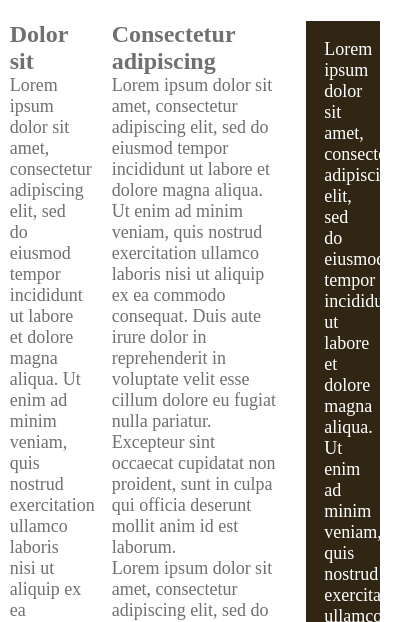
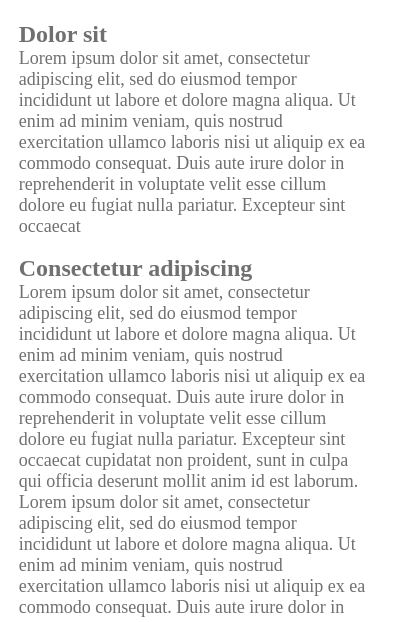
Before and after one commit to ChanakK/flex-box-responsive-site, a plain HTML site: page index.html in a window 390 px wide. Shown: the part 334-956 px from the top of the page, 420 px wide, since content can reach past the window. Drawn offline with Linux system fonts and the light colour scheme.

Commit message:
Define media query for tablet and desktops
Use mobile first approach

```diff
--- a/styles.css
+++ b/styles.css
@@ -1,10 +1,9 @@
 /* CSS variables */
 :root {
-  --color--primary:#707070;
-  --color--dark:#312614;
-  --color--accent:#b7832f;
-  --color--accent-complimentary:#ffffff;
-
+  --color--primary: #707070;
+  --color--dark: #312614;
+  --color--accent: #b7832f;
+  --color--accent-complimentary: #ffffff;
 }
 
 /* Setting defaults */
@@ -14,7 +13,6 @@
   box-sizing: border-box;
   margin: 0;
   padding: 0;
-
 }
 
 /* Typography */
@@ -44,17 +42,26 @@ h1 {
   color: var(--color--accent);
 }
 
-
 /* Layout */
 
 .container {
-
   width: 95%;
-  max-width:980px;
+  max-width: 980px;
   margin: 0 auto;
-
 }
 
+.columns {
+  margin: 1em 0;
+}
+
+.col-1,
+.col-2,
+.col-3 {
+  margin: 1em 0;
+  padding: 0 0.5em;
+}
+
+@media screen and (min-width: 800px) {
   .columns {
     margin: 1em 0;
     display: flex;
@@ -62,10 +69,8 @@ h1 {
     align-items: flex-start;
   }
 
-
   .col-1 {
     width: 20%;
-
   }
 
   .col-2 {
@@ -75,15 +80,13 @@ h1 {
   .col-3 {
     width: 75%;
   }
-
+}
 
 .col--bg {
   background: var(--color--dark);
   color: var(--color--accent-complimentary);
-  padding: 1em ;
+  padding: 1em;
 }
-
-
 
 img {
   max-width: 100%;
```
Lines whose indentation alone changed are shown as unchanged.
